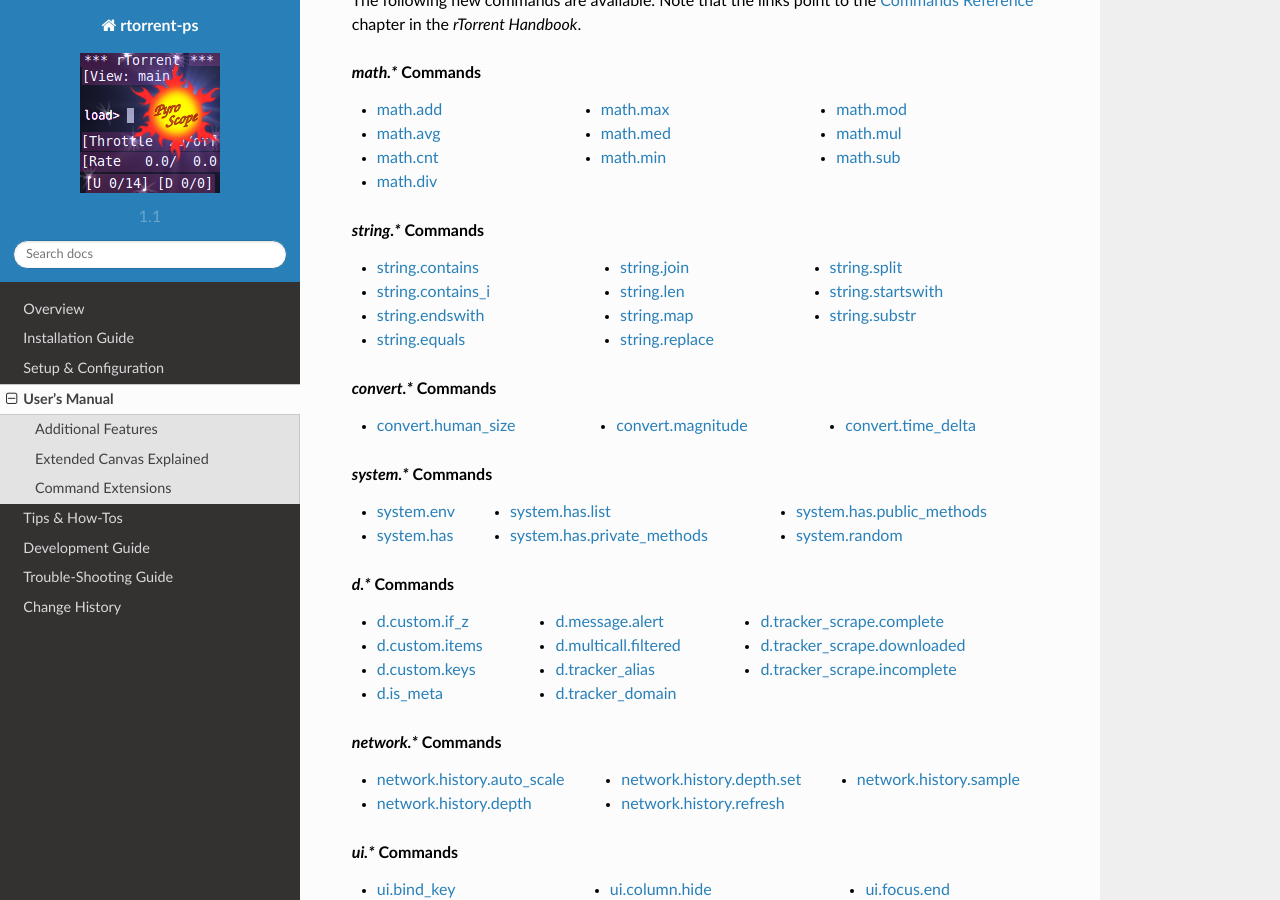
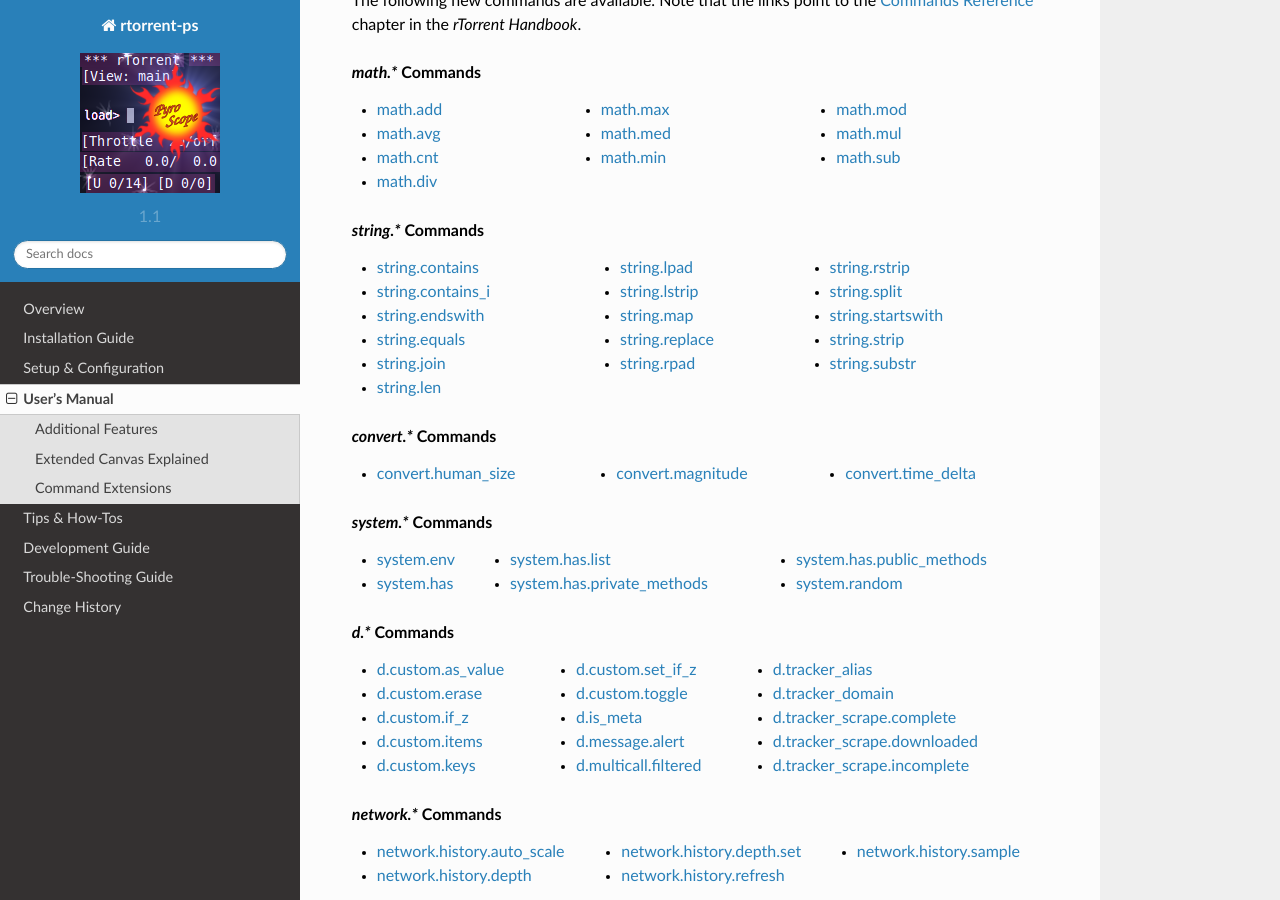
Before and after one commit to pyroscope/rtorrent-ps, a Sphinx documentation site: the page built from docs/manual.rst, in a window 1280 px wide and 900 px high, scrolled down 4930 px. Built offline with Sphinx 7.4.7 and the Read the Docs theme 2.0.0, drawn with Linux system fonts in a browser that asks for light colours.

Commit message:
docs: add links for new commands

```diff
--- a/docs/include-commands.rst
+++ b/docs/include-commands.rst
@@ -39,10 +39,15 @@
    * `string.equals`_
    * `string.join`_
    * `string.len`_
+   * `string.lpad`_
+   * `string.lstrip`_
    * `string.map`_
    * `string.replace`_
+   * `string.rpad`_
+   * `string.rstrip`_
    * `string.split`_
    * `string.startswith`_
+   * `string.strip`_
    * `string.substr`_
 
 .. _`string.contains`: https://rtorrent-docs.readthedocs.io/en/latest/cmd-ref.html#term-string-contains
@@ -51,10 +56,15 @@
 .. _`string.equals`: https://rtorrent-docs.readthedocs.io/en/latest/cmd-ref.html#term-string-equals
 .. _`string.join`: https://rtorrent-docs.readthedocs.io/en/latest/cmd-ref.html#term-string-join
 .. _`string.len`: https://rtorrent-docs.readthedocs.io/en/latest/cmd-ref.html#term-string-len
+.. _`string.lpad`: https://rtorrent-docs.readthedocs.io/en/latest/cmd-ref.html#term-string-lpad
+.. _`string.lstrip`: https://rtorrent-docs.readthedocs.io/en/latest/cmd-ref.html#term-string-lstrip
 .. _`string.map`: https://rtorrent-docs.readthedocs.io/en/latest/cmd-ref.html#term-string-map
 .. _`string.replace`: https://rtorrent-docs.readthedocs.io/en/latest/cmd-ref.html#term-string-replace
+.. _`string.rpad`: https://rtorrent-docs.readthedocs.io/en/latest/cmd-ref.html#term-string-rpad
+.. _`string.rstrip`: https://rtorrent-docs.readthedocs.io/en/latest/cmd-ref.html#term-string-rstrip
 .. _`string.split`: https://rtorrent-docs.readthedocs.io/en/latest/cmd-ref.html#term-string-split
 .. _`string.startswith`: https://rtorrent-docs.readthedocs.io/en/latest/cmd-ref.html#term-string-startswith
+.. _`string.strip`: https://rtorrent-docs.readthedocs.io/en/latest/cmd-ref.html#term-string-strip
 .. _`string.substr`: https://rtorrent-docs.readthedocs.io/en/latest/cmd-ref.html#term-string-substr
 
 
@@ -97,9 +107,13 @@
 .. hlist::
    :columns: 3
 
+   * `d.custom.as_value`_
+   * `d.custom.erase`_
    * `d.custom.if_z`_
    * `d.custom.items`_
    * `d.custom.keys`_
+   * `d.custom.set_if_z`_
+   * `d.custom.toggle`_
    * `d.is_meta`_
    * `d.message.alert`_
    * `d.multicall.filtered`_
@@ -109,9 +123,13 @@
    * `d.tracker_scrape.downloaded`_
    * `d.tracker_scrape.incomplete`_
 
+.. _`d.custom.as_value`: https://rtorrent-docs.readthedocs.io/en/latest/cmd-ref.html#term-d-custom-as-value
+.. _`d.custom.erase`: https://rtorrent-docs.readthedocs.io/en/latest/cmd-ref.html#term-d-custom-erase
 .. _`d.custom.if_z`: https://rtorrent-docs.readthedocs.io/en/latest/cmd-ref.html#term-d-custom-if-z
 .. _`d.custom.items`: https://rtorrent-docs.readthedocs.io/en/latest/cmd-ref.html#term-d-custom-items
 .. _`d.custom.keys`: https://rtorrent-docs.readthedocs.io/en/latest/cmd-ref.html#term-d-custom-keys
+.. _`d.custom.set_if_z`: https://rtorrent-docs.readthedocs.io/en/latest/cmd-ref.html#term-d-custom-set-if-z
+.. _`d.custom.toggle`: https://rtorrent-docs.readthedocs.io/en/latest/cmd-ref.html#term-d-custom-toggle
 .. _`d.is_meta`: https://rtorrent-docs.readthedocs.io/en/latest/cmd-ref.html#term-d-is-meta
 .. _`d.message.alert`: https://rtorrent-docs.readthedocs.io/en/latest/cmd-ref.html#term-d-message-alert
 .. _`d.multicall.filtered`: https://rtorrent-docs.readthedocs.io/en/latest/cmd-ref.html#term-d-multicall-filtered
```
